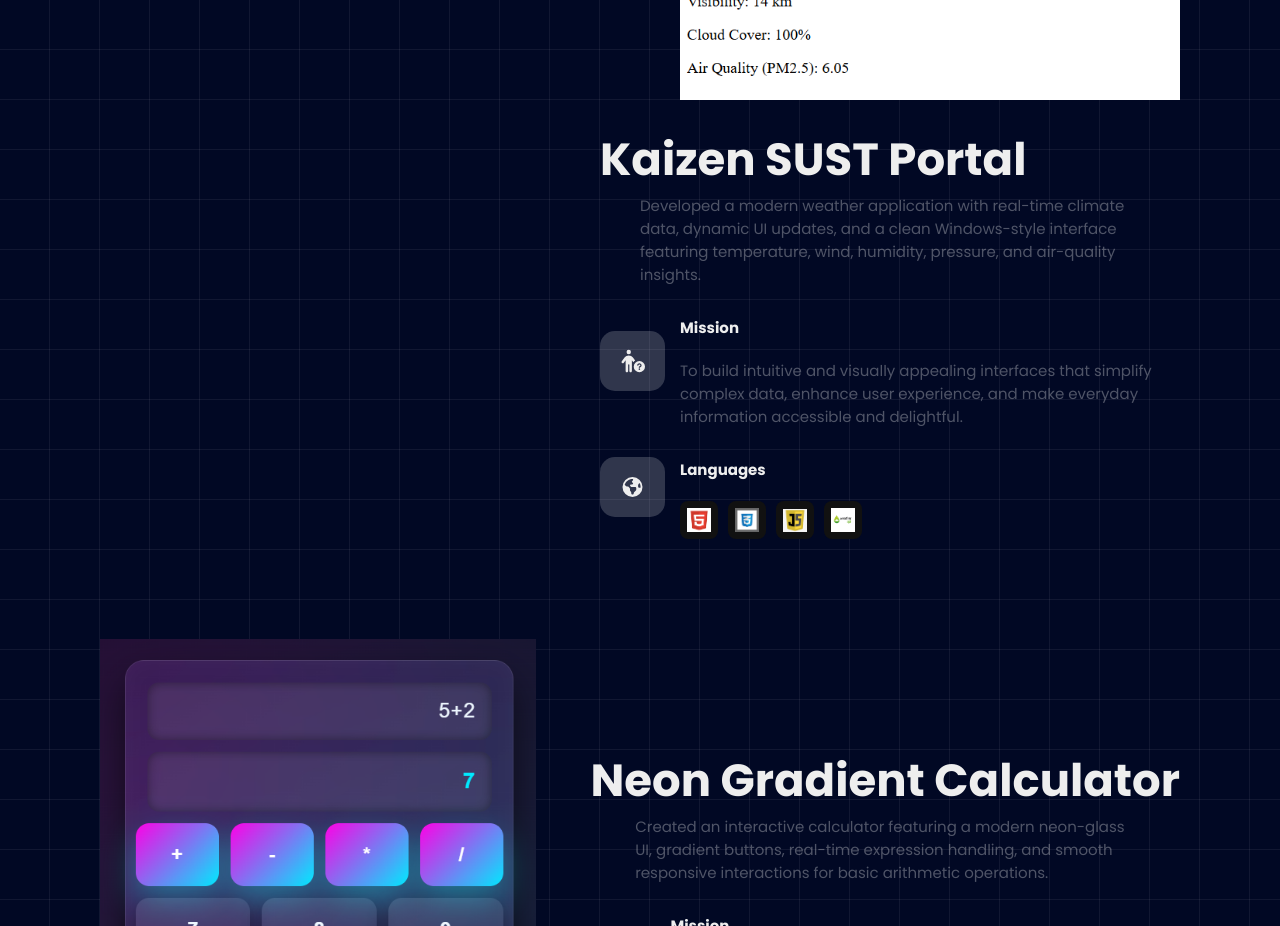
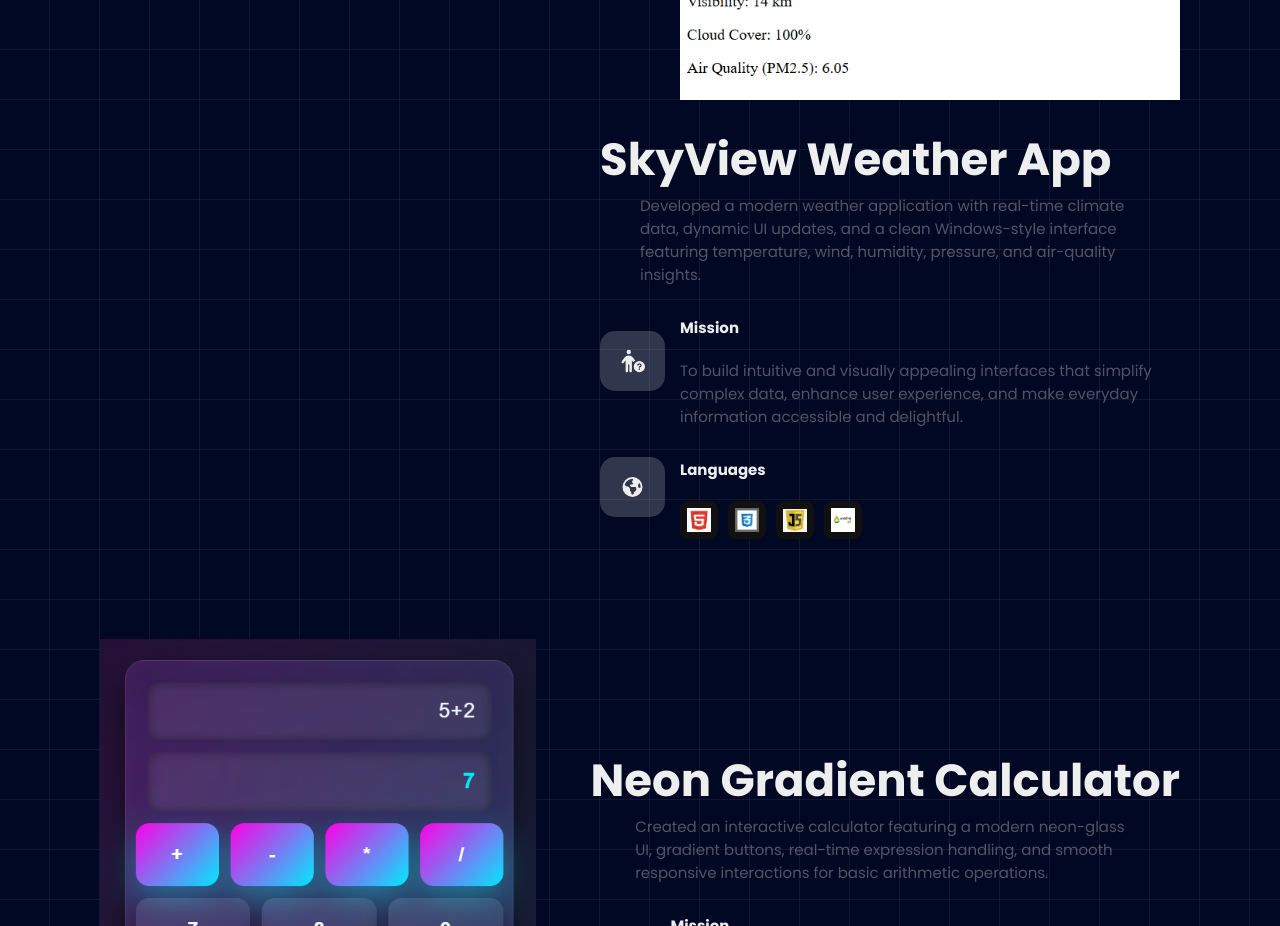
Before and after one commit to thornob/portfolio, a React (Create React App) app: page / in a window 1280 px wide. Shown: the part 3600-4526 px from the top of the page. Built offline with nearby package versions, Linux system fonts and the light colour scheme; a web font is replaced by a local one.

Commit message:
serialised projects

```diff
--- a/src/components/Projects.js
+++ b/src/components/Projects.js
@@ -38,7 +38,7 @@ function Projects() {
     },
 
     {
-      name: "Kaizen SUST Portal",
+      name: "SkyView Weather App",
       des: "Developed a modern weather application with real-time climate data, dynamic UI updates, and a clean Windows-style interface featuring temperature, wind, humidity, pressure, and air-quality insights.",
       mission:
         "To build intuitive and visually appealing interfaces that simplify complex data, enhance user experience, and make everyday information accessible and delightful.",
```
